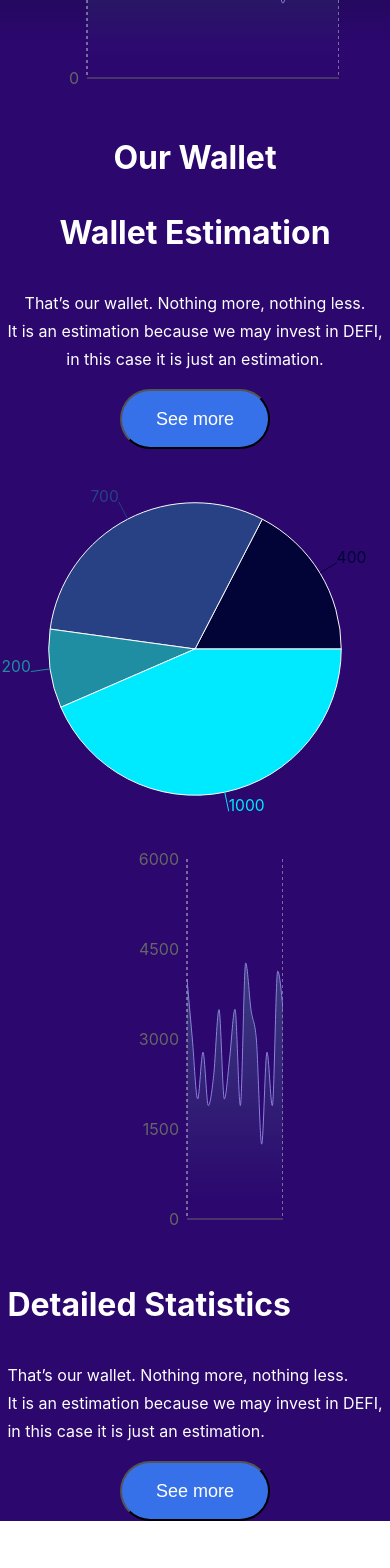
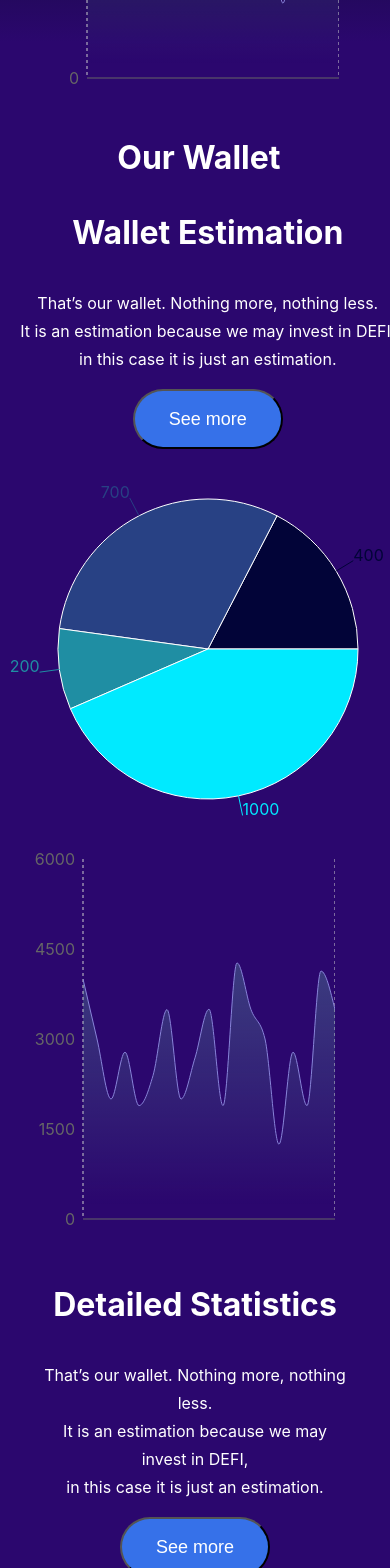
Before and after one commit to TugdualDek/IsepBee-v2, a React (Create React App) app: page / in a window 390 px wide. Shown: the part 2720-4288 px from the top of the page. Before the commit the page ends 4241 px from the top, so only its background shows below. Built offline with nearby package versions, Linux system fonts and the light colour scheme.

Commit message:
wallet finish

```diff
--- a/src/components/wallet.js
+++ b/src/components/wallet.js
@@ -10,10 +10,14 @@ function Wallet() {
     <div className="walletContainer">
       <p className="walletTitle">Our Wallet</p>
       <div className="walletComponent">
-        <Estimation />
-        <Piechart />
-        <Chart />
-        <Statistique />
+        <div className="walletComponent1">
+          <Estimation />
+          <Piechart />
+        </div>
+        <div className="walletComponent2">
+          <Chart />
+          <Statistique />
+        </div>
       </div>
     </div>
   );
--- a/src/style/wallet.css
+++ b/src/style/wallet.css
@@ -10,9 +10,26 @@
   font-size: 32px;
   margin-block-start: 0%;
   margin-block-end: 0%;
+  margin-left: 2%;
 }
 
 .walletComponent {
+  display: flex;
+  flex-wrap: wrap;
+  justify-content: space-evenly;
+  flex-direction: column;
+  color: white;
+}
+
+.walletComponent1 {
+  display: flex;
+  flex-wrap: wrap;
+  justify-content: space-evenly;
+  flex-direction: row;
+  margin-left: 2%;
+}
+
+.walletComponent2 {
   display: flex;
   flex-wrap: wrap;
   justify-content: space-evenly;
@@ -21,7 +38,6 @@
 
 .estimationTitle {
   text-align: justify;
-  color: white;
   font-size: 32px;
   line-height: 48px;
   font-weight: bold;
@@ -29,7 +45,6 @@
 
 .estimationText {
   text-align: justify;
-  color: white;
   font-size: 16px;
   line-height: 28px;
 }
@@ -96,31 +111,53 @@
 .chartStatistique {
   width: 40%;
   height: 400px;
-  margin-left: 5%;
 }
 
 .statsetText {
-  color: white;
   text-align: justify;
   font-size: 16px;
   line-height: 28px;
 }
 
 .statsTitle {
-  color: white;
   text-align: justify;
   font-size: 32px;
   line-height: 48px;
   font-weight: bold;
 }
 
-@media screen and (max-width: 750px) {
+@media screen and (max-width: 765px) {
   .estimationText,
-  .estimationTitle {
+  .estimationTitle,
+  .statsetText,
+  .statsTitle {
     text-align: center;
   }
   .buttonEstimation {
     display: flex;
     justify-content: center;
   }
+
+  .walletComponent {
+    flex-direction: row;
+    align-items: center;
+  }
+
+  .walletComponent2 {
+    width: 80%;
+  }
+
+  .chartStatistique {
+    width: 100%;
+    margin-left: -10%;
+  }
+
+  /* div.recharts-wrapper {
+    width: 100% !important;
+  }
+
+  svg.recharts-surface {
+    width: 100% !important;
+  } */
+
 }
```
